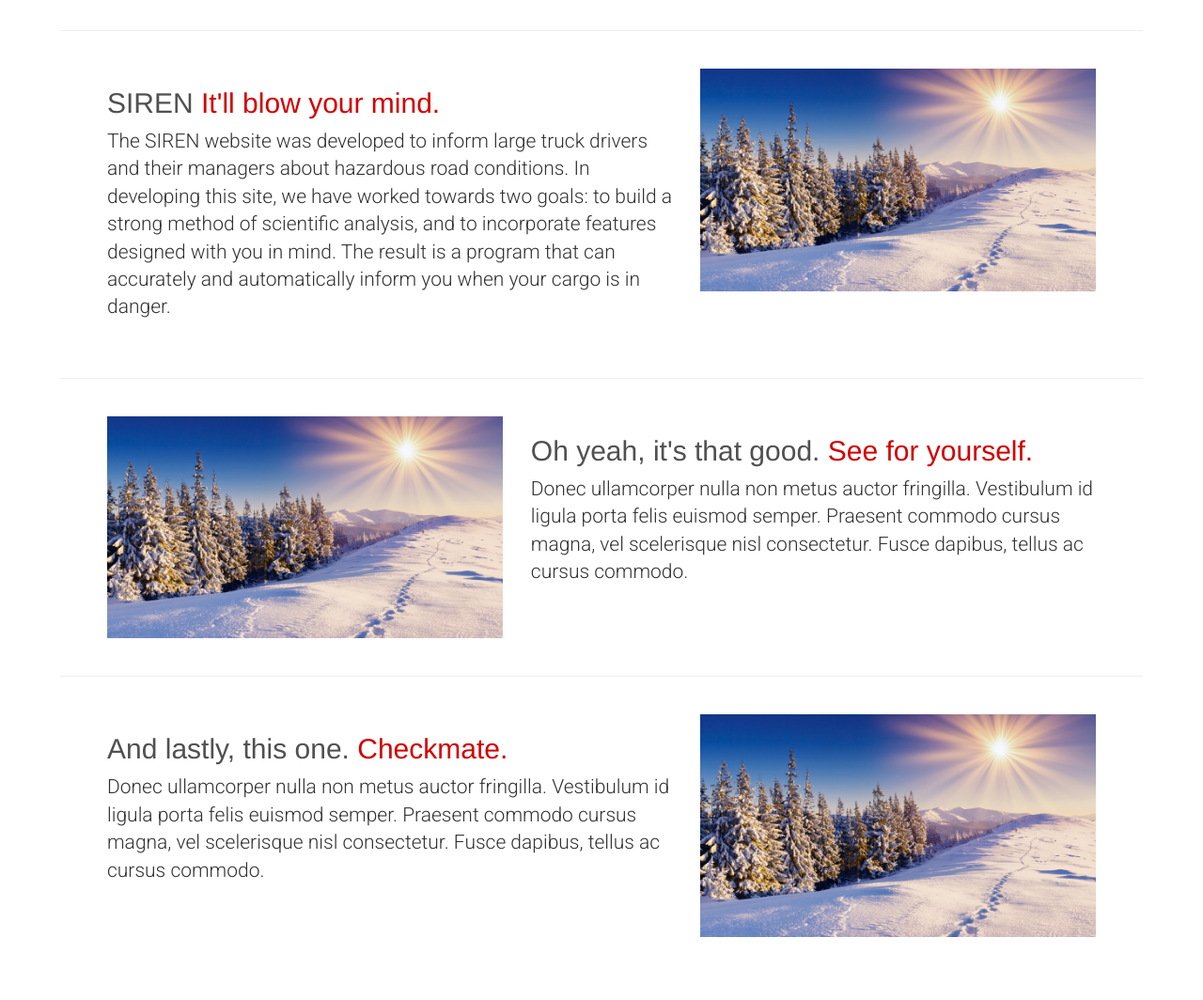
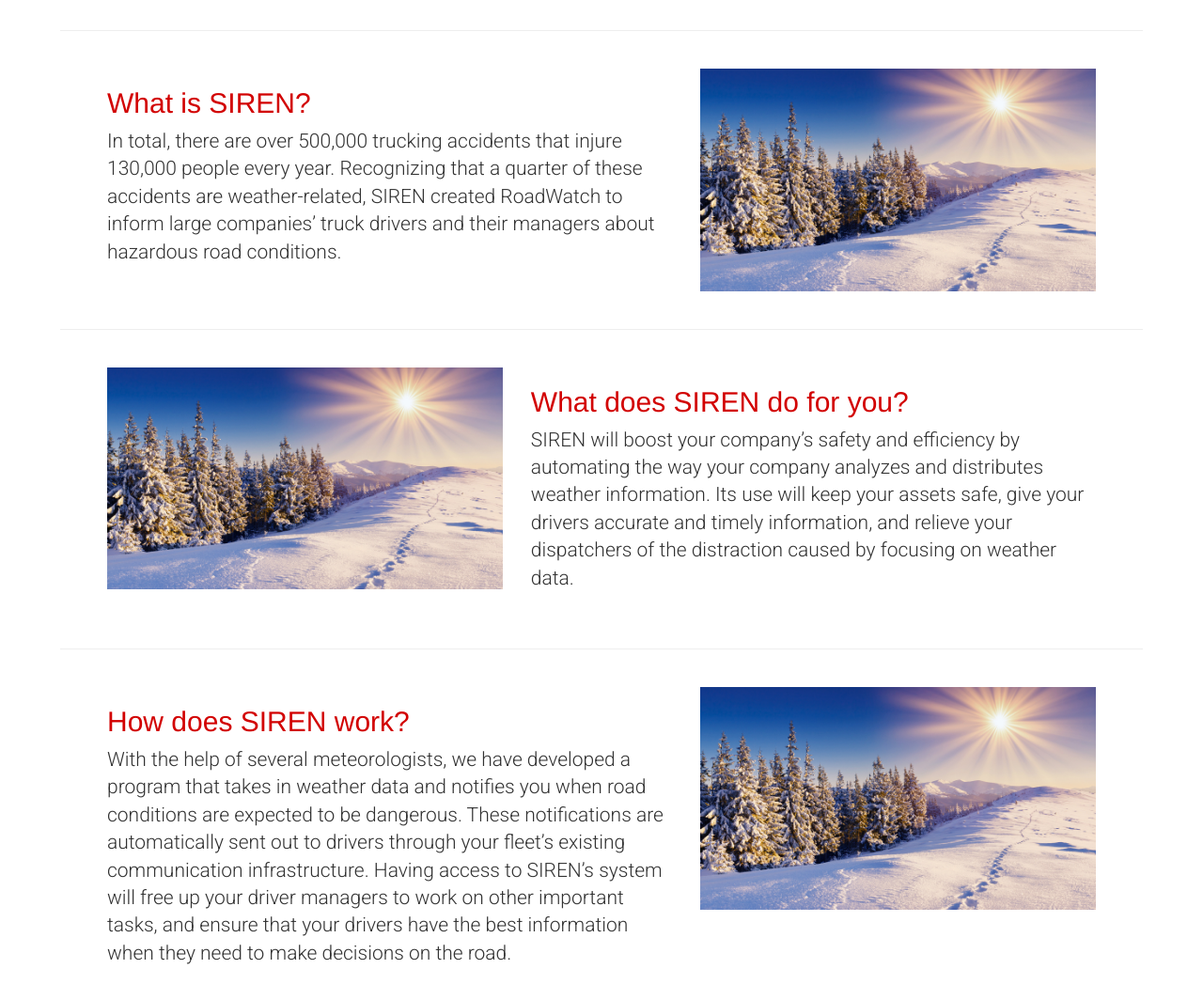
Before and after one commit to RyanPhillips10/Siren-Splash, a plain HTML site: page info.html in a window 1280 px wide. Shown: the part 68-1132 px from the top of the page at 94% size. Before the commit the page ends 1085 px from the top, so only its background shows below. Drawn offline with nearby package versions, Linux system fonts and the light colour scheme.

Commit message:
changed info text

```diff
--- a/info.html
+++ b/info.html
@@ -51,8 +51,8 @@
 
 			<div class="row featurette">
 				<div class="col-md-7">
-					<h2 class="featurette-heading">SIREN <span class="text-red">It'll blow your mind.</span></h2>
-					<p class="lead">The SIREN website was developed to inform large truck drivers and their managers about hazardous road conditions. In developing this site, we have worked towards two goals: to build a strong method of scientific analysis, and to incorporate features designed with you in mind. The result is a program that can accurately and automatically inform you when your cargo is in danger.</p>
+					<h2 class="featurette-heading"> <span class="text-red">What is SIREN?</span></h2>
+					<p class="lead">In total, there are over 500,000 trucking accidents that injure 130,000 people every year. Recognizing that a quarter of these accidents are weather-related, SIREN created RoadWatch to inform large companies’ truck drivers and their managers about hazardous road conditions.</p>
 				</div>
 				<div class="col-md-5">
 					<img class="featurette-image img-responsive" src='img/jum1_1.jpg' alt="Generic placeholder image">
@@ -66,8 +66,8 @@
 					<img class="featurette-image img-responsive" src='img/jum1_1.jpg'  alt="Generic placeholder image">
 				</div>
 				<div class="col-md-7">
-					<h2 class="featurette-heading">Oh yeah, it's that good. <span class="text-red">See for yourself.</span></h2>
-					<p class="lead">Donec ullamcorper nulla non metus auctor fringilla. Vestibulum id ligula porta felis euismod semper. Praesent commodo cursus magna, vel scelerisque nisl consectetur. Fusce dapibus, tellus ac cursus commodo.</p>
+					<h2 class="featurette-heading"><span class="text-red">What does SIREN do for you? </span></h2>
+					<p class="lead">SIREN will boost your company’s safety and efficiency by automating the way your company analyzes and distributes weather information. Its use will keep your assets safe, give your drivers accurate and timely information, and relieve your dispatchers of the distraction caused by focusing on weather data.</p>
 				</div>
 			</div>
 
@@ -75,8 +75,8 @@
 
 			<div class="row featurette">
 				<div class="col-md-7">
-					<h2 class="featurette-heading">And lastly, this one. <span class="text-red">Checkmate.</span></h2>
-					<p class="lead">Donec ullamcorper nulla non metus auctor fringilla. Vestibulum id ligula porta felis euismod semper. Praesent commodo cursus magna, vel scelerisque nisl consectetur. Fusce dapibus, tellus ac cursus commodo.</p>
+					<h2 class="featurette-heading"> <span class="text-red">How does SIREN work?</span></h2>
+					<p class="lead">With the help of several meteorologists, we have developed a program that takes in weather data and notifies you when road conditions are expected to be dangerous. These notifications are automatically sent out to drivers through your fleet’s existing communication infrastructure. Having access to SIREN’s system will free up your driver managers to work on other important tasks, and ensure that your drivers have the best information when they need to make decisions on the road.</p>
 				</div>
 				<div class="col-md-5">
 					<img class="featurette-image img-responsive" src='img/jum1_1.jpg'  alt="Generic placeholder image">
```
